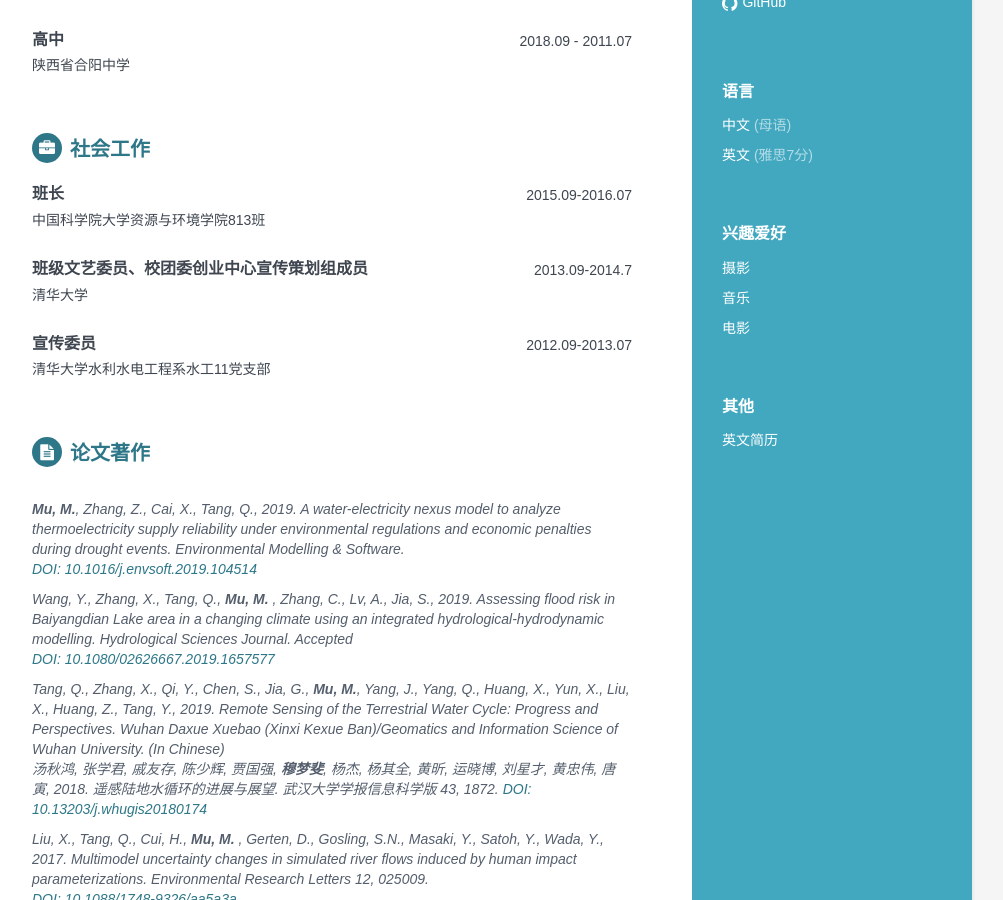
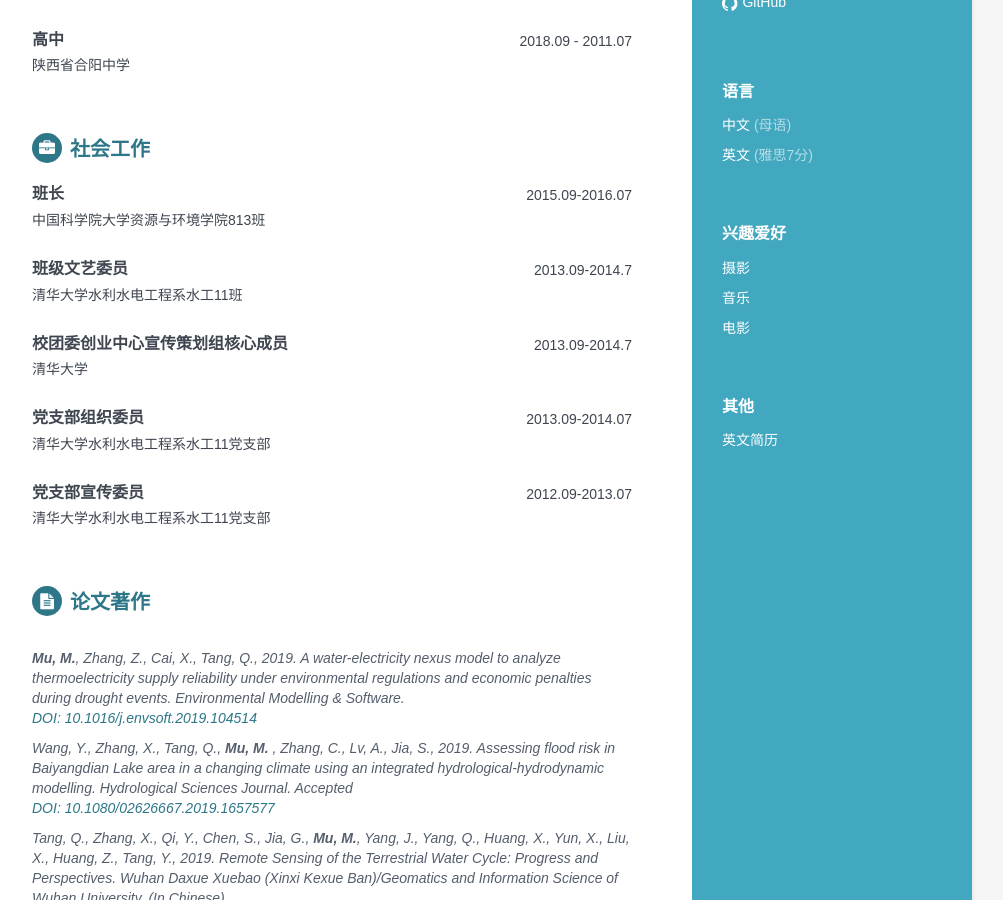
Before and after one commit to mengfeimu/cv-zh, a Jekyll site: the page built from index.html, in a window 1280 px wide and 900 px high, scrolled down 411 px. Shown: the whole window, without its empty margins (168-1171 px from the left). Built offline with Jekyll 4.4.1, drawn with Linux system fonts in a browser that asks for light colours.

Commit message:
Update experiences.yml

```diff
--- a/_data/experiences.yml
+++ b/_data/experiences.yml
@@ -5,13 +5,25 @@
   details: ""
 
 - experience:
-  role: 班级文艺委员、校团委创业中心宣传策划组成员
+  role: 班级文艺委员
+  time: 2013.09-2014.7
+  company: 清华大学水利水电工程系水工11班
+  details: ""
+
+- experience:
+  role: 校团委创业中心宣传策划组核心成员
   time: 2013.09-2014.7
   company: 清华大学
   details: ""
 
 - experience:
-  role: 宣传委员
+  role: 党支部组织委员
+  time: 2013.09-2014.07
+  company: 清华大学水利水电工程系水工11党支部
+  details: ""
+
+- experience:
+  role: 党支部宣传委员
   time: 2012.09-2013.07
   company: 清华大学水利水电工程系水工11党支部
   details: ""
```
